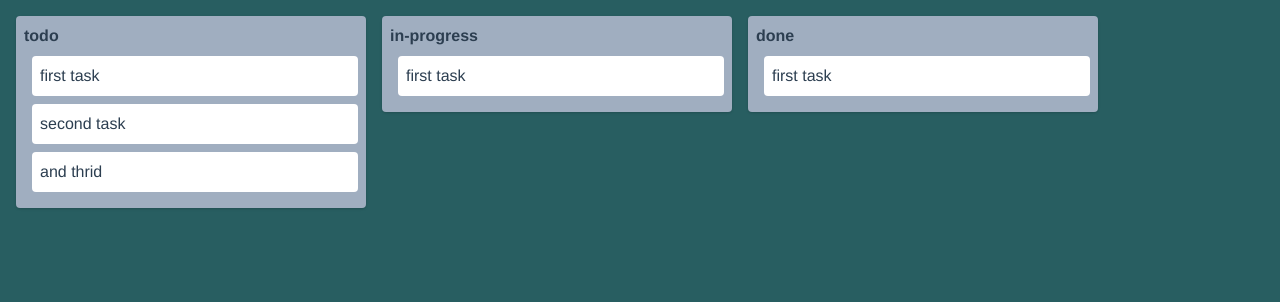
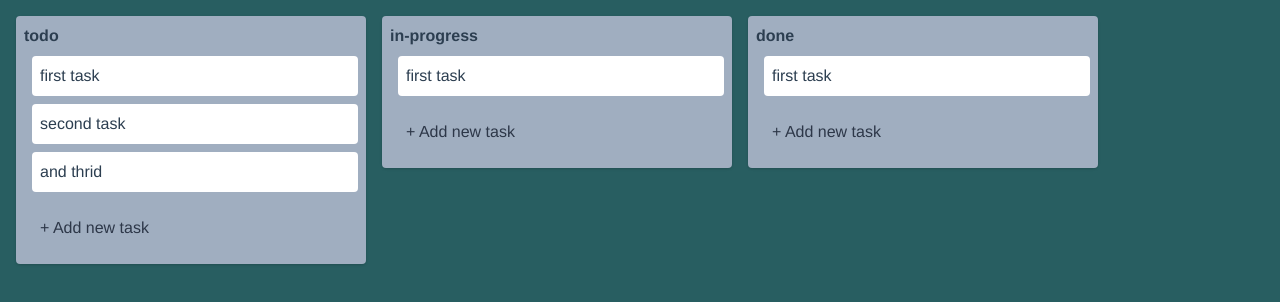
Before and after one commit to trancongduynguyen1997/trello-vue-mastery, a Vue app: page / in a window 1280 px wide. Shown: the top 302 px of the page. Built offline with nearby package versions, Linux system fonts and the light colour scheme.

Commit message:
complete dnd task, dnd column

```diff
--- a/src/store/index.js
+++ b/src/store/index.js
@@ -21,6 +21,18 @@ export default new Vuex.Store({
         userAssigned: null,
       });
     },
+    UPDATE_TASK(state, { task, key, value }) {
+      task[key] = value;
+    },
+    DROP_TASK(state, { fromTasks, toTasks, fromTaskIndex }) {
+      const taskToMove = fromTasks.splice(fromTaskIndex, 1)[0];
+      toTasks.push(taskToMove);
+    },
+    DROP_COLUMN(state, { fromColumnIndex, toColumnIndex }) {
+      const columns = state.board.columns;
+      const columnToMove = columns.splice(fromColumnIndex, 1)[0];
+      columns.splice(toColumnIndex, 0, columnToMove);
+    },
   },
   actions: {},
   getters: {
--- a/src/views/Board.vue
+++ b/src/views/Board.vue
@@ -1,17 +1,35 @@
 <template>
   <div class="board">
     <div class="flex flex-row items-start">
-      <div class="column" v-for="column in board.columns" :key="column.name">
+      <div
+        class="column"
+        v-for="(column, columnIndex) in board.columns"
+        :key="column.name"
+        @drop="onDrop($event, columnIndex)"
+        @dragover.prevent
+        @dragenter.prevent
+        draggable
+        @dragstart="startDragColumn($event, columnIndex)"
+      >
         <div class="flex items-center font-bold">{{column.name}}</div>
 
         <div
           class="w-full bg-white m-2 p-2 rounded"
-          v-for="task in column.tasks"
+          v-for="(task, taskIndex) in column.tasks"
           :key="task.id"
           @click="goToTask(task)"
+          draggable
+          @dragstart="startDragTask($event, taskIndex, columnIndex)"
         >
           <span>{{task.name}}</span>
         </div>
+
+        <input
+          class="add-task-input placeholder-gray-800"
+          type="text"
+          placeholder="+ Add new task"
+          @keyup.enter="addNewTask($event, column.tasks)"
+        />
       </div>
     </div>
 
@@ -39,7 +57,39 @@ export default {
       }
     },
     close() {
-      this.$router.push({name: "Board"})
+      this.$router.push({ name: "Board" });
+    },
+    addNewTask(e, tasks) {
+      this.$store.commit("CREATE_TASK", {
+        tasks,
+        name: e.target.value
+      });
+      e.target.value = "";
+    },
+    startDragTask(e, taskIndex, fromColumnIndex) {
+      const dT = e.dataTransfer;
+      dT.dropEffect = "move";
+      dT.effectAllowed = "move";
+
+      dT.setData("from-task-index", taskIndex);
+      dT.setData("from-column-index", fromColumnIndex);
+    },
+    onDrop(e, toColumnIndex) {
+      const dT = e.dataTransfer;
+      const fromTaskIndex = dT.getData("from-task-index");
+      const fromColumnIndex = dT.getData("from-column-index");
+      if (fromTaskIndex) {
+        const fromTasks = this.board.columns[fromColumnIndex].tasks;
+        const toTasks = this.board.columns[toColumnIndex].tasks;
+        this.$store.commit("DROP_TASK", { fromTasks, toTasks, fromTaskIndex });
+      } else {
+        this.$store.commit("DROP_COLUMN", { fromColumnIndex, toColumnIndex });
+      }
+    },
+    startDragColumn(e, fromColumnIndex) {
+      const dT = e.dataTransfer;
+      dT.dropEffect = "move";
+      dT.setData("from-column-index", fromColumnIndex);
     }
   }
 };
@@ -55,6 +105,9 @@ export default {
 }
 .task-bg {
   @apply h-full w-full absolute top-0 left-0;
-  background: rgba(0,0,0,0.5);
+  background: rgba(0, 0, 0, 0.5);
+}
+.add-task-input {
+  @apply w-full m-2 p-2 rounded bg-transparent outline-none;
 }
 </style>
--- a/src/views/Task.vue
+++ b/src/views/Task.vue
@@ -1,10 +1,30 @@
 <template>
-  <div class="task-view">{{task ? task.name : ''}}</div>
+  <div class="task-view">
+    <div class="flex flex-col flex-grow items-start justify-between px-4">
+        <input
+          class="p-2 w-full mr-2 block text-xl font-bold"
+          type="text"
+          :value="task ? task.name : ''"
+          @keydown.enter="updateTask($event,'name')"
+        />
+        <textarea
+          class="relative w-full bg-transparent px-2 border mt-2 h-64 border-none leading-normal"
+          :value="task? task.description : ''"
+          @keydown.enter="updateTask($event,'description')"
+        ></textarea>
+    </div>
+  </div>
 </template>
 
 <script>
 import { mapGetters } from "vuex";
 export default {
+  methods: {
+    updateTask(e, key) {
+      const value = e.target.value;
+      this.$store.commit("UPDATE_TASK", { task: this.task, key, value });
+    }
+  },
   computed: {
     ...mapGetters(["getTask"]),
     task() {
```
